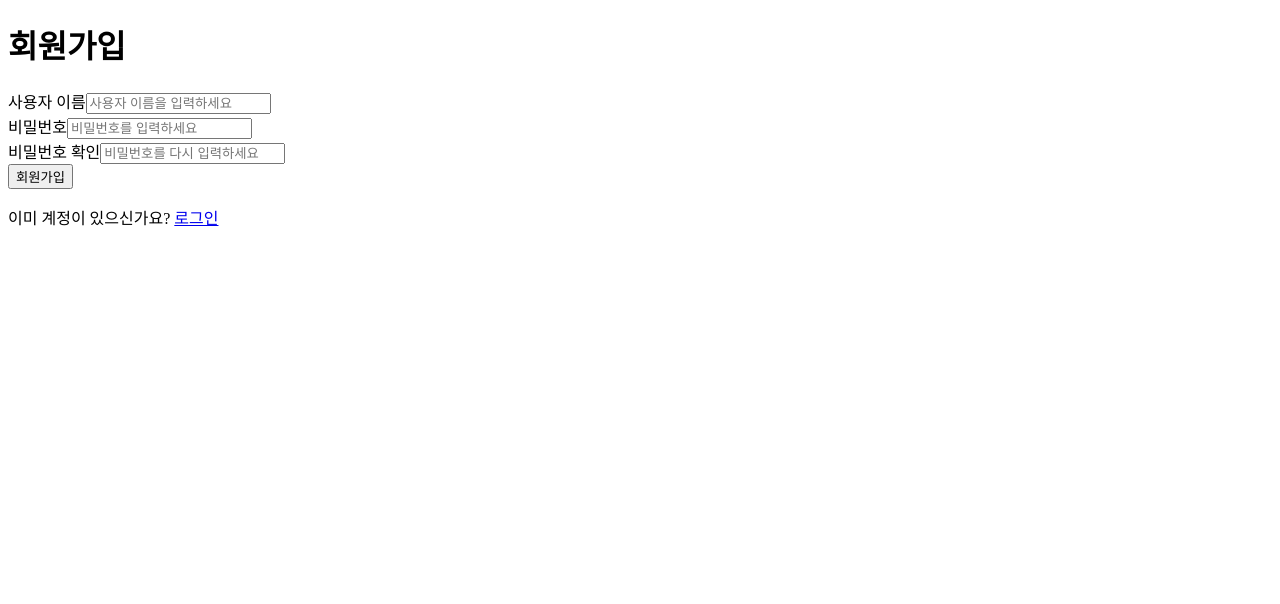
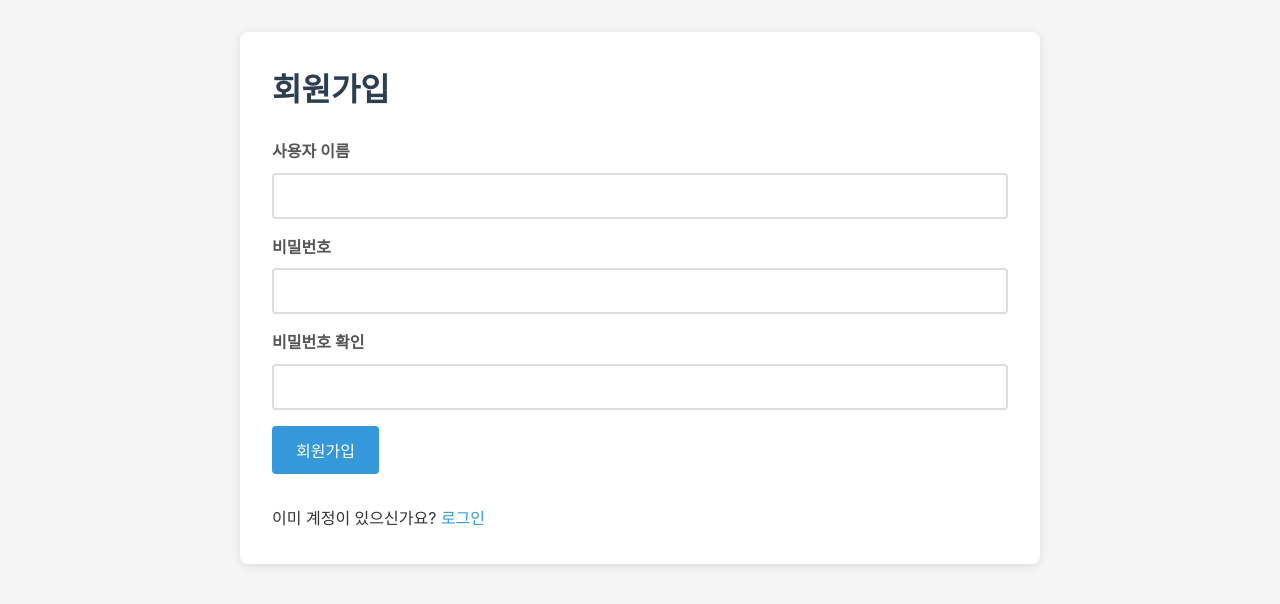
Before and after one commit to witch-factory/toy-project-monorepo, a React (Vite) app in the folder apps/todo-client/: page /register in a window 1280 px wide. Shown: the top 604 px of the page. Built offline with nearby package versions, Linux system fonts and the light colour scheme.

Commit message:
간단한 todolist 프론트 구현

```diff
--- a/apps/todo-client/src/App.tsx
+++ b/apps/todo-client/src/App.tsx
@@ -1,103 +1,136 @@
 import { useCallback, useEffect, useState } from "react";
-import { CreateTodoDto, todoAPI, TodoEntity, UpdateTodoDto } from "./api";
+import {
+  todoAPI,
+  Todo,
+  CreateTodoRequest,
+  UpdateTodoRequest,
+  tokenManager,
+  authAPI,
+  User,
+} from "./api";
+import { useNavigate } from "react-router";
 
 function TodoApp() {
-	const [todos, setTodos] = useState<TodoEntity[]>([]);
+  const [todos, setTodos] = useState<Todo[]>([]);
   const [newTodoValue, setNewTodoValue] = useState<string>("");
-	// 편집중이 아니라면 null, 편집중이라면 해당 Todo의 ID
   const [editingId, setEditingId] = useState<number | null>(null);
   const [editValue, setEditValue] = useState<string>("");
+  const [user, setUser] = useState<User | null>(null);
+  const [loading, setLoading] = useState(true);
+  const navigate = useNavigate();
 
-	// 현재는 하나의 사용자만을 대상으로 하기 때문에 고정값
-	// 이후에 로그인 시스템을 만들면서 현재 로그인된 사용자의 ID로 대체할 예정
-	const userId = 1;
+  // 현재 사용자 정보 가져오기
+  const fetchUser = useCallback(async () => {
+    try {
+      const response = await authAPI.getMe();
+      if (response.data.success && response.data.data) {
+        setUser(response.data.data);
+      }
+    } catch (error) {
+      console.error("사용자 정보 조회 실패:", error);
+      tokenManager.removeToken();
+      navigate("/login");
+    }
+  }, []);
 
   // Todo 목록 조회
   const fetchTodos = useCallback(async () => {
-		if (!userId) return;
     try {
-			const response = await todoAPI.get<TodoEntity[]>("/todos", {
-				params: { userId },
-			});
-			setTodos(response.data);
-			console.log(response.data);
+      const response = await todoAPI.getTodos();
+      if (response.data.success && response.data.data) {
+        setTodos(response.data.data);
+      }
     } catch (error) {
       console.error("할 일 목록 조회 실패:", error);
     }
   }, []);
 
-	// 컴포넌트 마운트 시 Todo 목록 조회
+  // 컴포넌트 마운트 시 사용자 정보와 Todo 목록 조회
   useEffect(() => {
-		if (userId) {
-			fetchTodos();
+    const init = async () => {
+      if (!tokenManager.getToken()) {
+        navigate("/login");
+        return;
       }
-	}, [fetchTodos]);
+
+      await fetchUser();
+      await fetchTodos();
+      setLoading(false);
+    };
+
+    init();
+  }, [fetchUser, fetchTodos]);
 
   const addTodo = async (e: React.FormEvent) => {
     e.preventDefault();
-		if (!userId || !newTodoValue.trim()) {
+    if (!newTodoValue.trim()) {
       alert("할 일을 입력하세요.");
       return;
     }
 
     try {
-			const data: CreateTodoDto = {
+      const data: CreateTodoRequest = {
         title: newTodoValue.trim(),
-				userId,
-				completed: false,
       };
-			const response = await todoAPI.post<TodoEntity>("/todos", data);
-			setTodos([...todos, response.data]);
+      const response = await todoAPI.createTodo(data);
+      if (response.data.success && response.data.data) {
+        setTodos([response.data.data, ...todos]);
         setNewTodoValue("");
-		} catch (error) {
-			console.error("할 일 추가 실패:", error);
+      }
+    } catch (error: any) {
+      alert(error.response?.data?.error || "할 일 추가에 실패했습니다.");
     }
   };
 
-	const toggleTodo = async (todo: TodoEntity) => {
+  const toggleTodo = async (todo: Todo) => {
     try {
-			const data: UpdateTodoDto = { completed: !todo.completed };
-			const response = await todoAPI.patch<TodoEntity>(
-				`/todos/${todo.id}`,
-				data,
+      const response = await todoAPI.toggleTodo(todo.id);
+      if (response.data.success && response.data.data) {
+        setTodos(
+          todos.map((t) => (t.id === todo.id ? response.data.data! : t))
         );
-			setTodos(todos.map((t) => (t.id === todo.id ? response.data : t)));
-		} catch (error) {
-			console.error("할 일 상태 변경 실패:", error);
+      }
+    } catch (error: any) {
+      alert(error.response?.data?.error || "할 일 상태 변경에 실패했습니다.");
     }
   };
 
   const deleteTodo = async (id: number) => {
+    if (!confirm("정말 삭제하시겠습니까?")) return;
+
     try {
-			await todoAPI.delete(`/todos/${id}`);
+      const response = await todoAPI.deleteTodo(id);
+      if (response.data.success) {
         setTodos(todos.filter((todo) => todo.id !== id));
-		} catch (error) {
-			console.error("할 일 삭제 실패:", error);
+      }
+    } catch (error: any) {
+      alert(error.response?.data?.error || "할 일 삭제에 실패했습니다.");
     }
   };
 
   // 편집 모드 시작
-	const startEdit = (todo: TodoEntity) => {
+  const startEdit = (todo: Todo) => {
     setEditingId(todo.id);
     setEditValue(todo.title);
   };
 
   // 편집 저장
   const saveEdit = async () => {
-		if (editingId === null) return;
+    if (editingId === null || !editValue.trim()) return;
 
     try {
-			const data: UpdateTodoDto = { title: editValue.trim() };
-			const response = await todoAPI.patch<TodoEntity>(
-				`/todos/${editingId}`,
-				data,
-			);
+      const data: UpdateTodoRequest = { title: editValue.trim() };
+      const response = await todoAPI.updateTodo(editingId, data);
+      if (response.data.success && response.data.data) {
         setTodos(
-				todos.map((todo) => (todo.id === editingId ? response.data : todo)),
+          todos.map((todo) =>
+            todo.id === editingId ? response.data.data! : todo
+          )
         );
         cancelEdit();
-		} catch (error) {
-			console.error("할 일 수정 실패:", error);
+      }
+    } catch (error: any) {
+      alert(error.response?.data?.error || "할 일 수정에 실패했습니다.");
     }
   };
 
@@ -107,9 +140,35 @@ function TodoApp() {
     setEditValue("");
   };
 
+  // 로그아웃
+  const handleLogout = () => {
+    tokenManager.removeToken();
+    navigate("/login");
+  };
+
+  if (loading) {
+    return <div>로딩중...</div>;
+  }
+
   return (
     <main>
+      <div
+        style={{
+          display: "flex",
+          justifyContent: "space-between",
+          alignItems: "center",
+          marginBottom: "1rem",
+        }}
+      >
         <h1>할 일 목록</h1>
+        <div>
+          <span>안녕하세요, {user?.username}님!</span>
+          <button onClick={handleLogout} style={{ marginLeft: "1rem" }}>
+            로그아웃
+          </button>
+        </div>
+      </div>
+
       <form onSubmit={addTodo} aria-label="Add Todo Form">
         <label htmlFor="new-todo">새로운 할 일</label>
         <input
@@ -117,15 +176,21 @@ function TodoApp() {
           type="text"
           value={newTodoValue}
           onChange={(e) => setNewTodoValue(e.target.value)}
-					placeholder="New Task"
+          placeholder="할 일을 입력하세요"
           aria-label="New Task Input"
         />
         <button type="submit">추가</button>
       </form>
+
+      {todos.length === 0 ? (
+        <p>할 일이 없습니다. 새로운 할 일을 추가해보세요!</p>
+      ) : (
         <ul aria-live="polite">
           {todos.map((todo) => (
-					<li key={todo.id}>
-						<div>
+            <li key={todo.id} style={{ marginBottom: "0.5rem" }}>
+              <div
+                style={{ display: "flex", alignItems: "center", gap: "0.5rem" }}
+              >
                 <input
                   id={`todo-${todo.id}`}
                   type="checkbox"
@@ -134,12 +199,13 @@ function TodoApp() {
                 />
                 {editingId === todo.id ? (
                   // 편집 모드
-								<div>
+                  <div style={{ flex: 1, display: "flex", gap: "0.5rem" }}>
                     <input
                       type="text"
                       value={editValue}
                       onChange={(e) => setEditValue(e.target.value)}
                       aria-label="Edit todo text"
+                      style={{ flex: 1 }}
                     />
                     <button
                       type="button"
@@ -162,11 +228,13 @@ function TodoApp() {
                     <label
                       id={`todo-label-${todo.id}`}
                       htmlFor={`todo-${todo.id}`}
-										style={
-											todo.completed
-												? { textDecoration: "line-through" }
-												: undefined
-										}
+                      style={{
+                        flex: 1,
+                        textDecoration: todo.completed
+                          ? "line-through"
+                          : "none",
+                        color: todo.completed ? "#888" : "inherit",
+                      }}
                     >
                       {todo.title}
                     </label>
@@ -177,19 +245,21 @@ function TodoApp() {
                     >
                       수정
                     </button>
-								</>
-							)}
-						</div>
                     <button
                       type="button"
                       onClick={() => deleteTodo(todo.id)}
                       aria-label={`Delete ${todo.title}`}
+                      style={{ backgroundColor: "red" }}
                     >
                       삭제
                     </button>
+                  </>
+                )}
+              </div>
             </li>
           ))}
         </ul>
+      )}
     </main>
   );
 }
--- a/apps/todo-client/src/Login.tsx
+++ b/apps/todo-client/src/Login.tsx
@@ -1,15 +1,15 @@
 import { FormEvent, useState } from "react";
-
-type LoginForm = {
-	username: string;
-	password: string;
-};
+import { authAPI, LoginRequest, tokenManager } from "./api";
+import { useNavigate } from "react-router";
 
 function Login() {
-	const [user, setUser] = useState<LoginForm>({
+  const [user, setUser] = useState<LoginRequest>({
     username: "",
     password: "",
   });
+  const [loading, setLoading] = useState(false);
+  const [error, setError] = useState("");
+  const navigate = useNavigate();
 
   const handleChange = (e: React.ChangeEvent<HTMLInputElement>) => {
     setUser({
@@ -20,12 +20,33 @@ function Login() {
 
   const handleLogin = async (e: FormEvent) => {
     e.preventDefault();
-		console.log("로그인 시도", user);
+    setError("");
+    setLoading(true);
+
+    try {
+      const response = await authAPI.login(user);
+
+      if (response.data.success && response.data.data) {
+        tokenManager.setToken(response.data.data.token);
+        alert(response.data.message || "로그인 성공!");
+        navigate("/");
+      } else {
+        setError(response.data.error || "로그인에 실패했습니다.");
+      }
+    } catch (error: any) {
+      setError(error.response?.data?.error || "로그인 중 오류가 발생했습니다.");
+    } finally {
+      setLoading(false);
+    }
   };
 
   return (
     <main>
       <h1>로그인</h1>
+      {error && (
+        <div style={{ color: "red", marginBottom: "1rem" }}>{error}</div>
+      )}
+
       <form onSubmit={handleLogin}>
         <div>
           <label htmlFor="username">사용자 이름</label>
@@ -36,6 +57,7 @@ function Login() {
             value={user.username}
             onChange={handleChange}
             required
+            disabled={loading}
           />
         </div>
         <div>
@@ -47,9 +69,12 @@ function Login() {
             value={user.password}
             onChange={handleChange}
             required
+            disabled={loading}
           />
         </div>
-				<button type="submit">로그인</button>
+        <button type="submit" disabled={loading}>
+          {loading ? "로그인 중..." : "로그인"}
+        </button>
       </form>
       <p>
         계정이 없으신가요? <a href="/register">회원가입</a>
--- a/apps/todo-client/src/Register.tsx
+++ b/apps/todo-client/src/Register.tsx
@@ -1,75 +1,113 @@
-import { useState } from "react";
+import { FormEvent, useState } from "react";
+import { authAPI, RegisterRequest, tokenManager } from "./api";
+import { useNavigate } from "react-router";
 
-type RegisterForm = {
-	username: string;
-	password: string;
-	confirmPassword: string;
+function Register() {
+  const [user, setUser] = useState<RegisterRequest>({
+    username: "",
+    password: "",
+  });
+  const [confirmPassword, setConfirmPassword] = useState("");
+  const [loading, setLoading] = useState(false);
+  const [error, setError] = useState("");
+  const navigate = useNavigate();
+
+  const handleChange = (e: React.ChangeEvent<HTMLInputElement>) => {
+    setUser({
+      ...user,
+      [e.target.name]: e.target.value,
+    });
   };
 
-function Register() {
-	const [form, setForm] = useState<RegisterForm>({
-		username: "",
-		password: "",
-		confirmPassword: "",
-	});
+  const handleRegister = async (e: FormEvent) => {
+    e.preventDefault();
+    setError("");
 
-	// 입력값 변경 핸들러
-	const handleChange = (e: React.ChangeEvent<HTMLInputElement>) => {
-		const { name, value } = e.target;
-		setForm((prevForm) => ({
-			...prevForm,
-			[name]: value,
-		}));
-	};
+    if (user.password !== confirmPassword) {
+      setError("비밀번호가 일치하지 않습니다.");
+      return;
+    }
 
-	// 회원가입 시도
-	const handleRegister = async (e: React.FormEvent) => {
-		e.preventDefault();
-		console.log("회원가입 시도", form);
+    if (user.password.length < 6) {
+      setError("비밀번호는 최소 6자 이상이어야 합니다.");
+      return;
+    }
+
+    setLoading(true);
+
+    try {
+      const response = await authAPI.register(user);
+
+      if (response.data.success && response.data.data) {
+        tokenManager.setToken(response.data.data.token);
+        alert(response.data.message || "회원가입이 완료되었습니다!");
+        navigate("/");
+      } else {
+        setError(response.data.error || "회원가입에 실패했습니다.");
+      }
+    } catch (error: any) {
+      setError(
+        error.response?.data?.error || "회원가입 중 오류가 발생했습니다."
+      );
+    } finally {
+      setLoading(false);
+    }
   };
 
   return (
     <main>
       <h1>회원가입</h1>
+      {error && (
+        <div style={{ color: "red", marginBottom: "1rem" }}>{error}</div>
+      )}
+
       <form onSubmit={handleRegister}>
         <div>
           <label htmlFor="username">사용자 이름</label>
           <input
-						type="text"
             id="username"
             name="username"
-						value={form.username}
+            type="text"
+            value={user.username}
             onChange={handleChange}
-						placeholder="사용자 이름을 입력하세요"
             required
+            disabled={loading}
           />
         </div>
+
         <div>
           <label htmlFor="password">비밀번호</label>
           <input
-						type="password"
             id="password"
             name="password"
-						value={form.password}
+            type="password"
+            value={user.password}
             onChange={handleChange}
-						placeholder="비밀번호를 입력하세요"
             required
+            disabled={loading}
+            minLength={6}
           />
         </div>
+
         <div>
           <label htmlFor="confirmPassword">비밀번호 확인</label>
           <input
-						type="password"
             id="confirmPassword"
             name="confirmPassword"
-						value={form.confirmPassword}
-						onChange={handleChange}
-						placeholder="비밀번호를 다시 입력하세요"
+            type="password"
+            value={confirmPassword}
+            onChange={(e) => setConfirmPassword(e.target.value)}
             required
+            disabled={loading}
+            minLength={6}
           />
         </div>
-				<button type="submit">회원가입</button>
+
+        <button type="submit" disabled={loading}>
+          {loading ? "처리중..." : "회원가입"}
+        </button>
       </form>
+
       <p>
         이미 계정이 있으신가요? <a href="/login">로그인</a>
       </p>
--- a/apps/todo-client/src/api.ts
+++ b/apps/todo-client/src/api.ts
@@ -1,13 +1,100 @@
-import { components, paths } from "@toy-monorepo/shared";
 import axios from "axios";
 
-export const todoAPI = axios.create({
-	baseURL: "http://localhost:3000",
+// Express 서버 API 타입들
+export interface ApiResponse<T = any> {
+  success: boolean;
+  data?: T;
+  message?: string;
+  error?: string;
+}
+
+export interface User {
+  id: number;
+  username: string;
+  created_at: string;
+}
+
+export interface Todo {
+  id: number;
+  title: string;
+  completed: boolean;
+  user_id: number;
+  created_at: string;
+  updated_at: string;
+}
+
+export interface CreateTodoRequest {
+  title: string;
+}
+
+export interface UpdateTodoRequest {
+  title?: string;
+  completed?: boolean;
+}
+
+export interface LoginRequest {
+  username: string;
+  password: string;
+}
+
+export interface RegisterRequest {
+  username: string;
+  password: string;
+}
+
+export interface AuthResponse {
+  user: User;
+  token: string;
+}
+
+// Axios 인스턴스 생성
+export const api = axios.create({
+  baseURL: "http://localhost:3000",
 });
 
-// OpenAPI에서 타입 추출
-export type TodoEntity = components["schemas"]["TodoEntity"];
-export type CreateTodoDto = components["schemas"]["CreateTodoDto"];
-export type UpdateTodoDto = components["schemas"]["UpdateTodoDto"];
-export type FindTodoResponse =
-	paths["/todos"]["get"]["responses"][200]["content"]["application/json"];
+// 토큰 관리
+export const tokenManager = {
+  getToken: () => localStorage.getItem("token"),
+  setToken: (token: string) => localStorage.setItem("token", token),
+  removeToken: () => localStorage.removeItem("token"),
+};
+
+// Request 인터셉터 - 토큰 자동 추가
+api.interceptors.request.use((config) => {
+  const token = tokenManager.getToken();
+  if (token) {
+    config.headers.Authorization = `Bearer ${token}`;
+  }
+  return config;
+});
+
+// Response 인터셉터 - 에러 처리
+api.interceptors.response.use(
+  (response) => response,
+  (error) => {
+    // if (error.response?.status === 401) {
+    //   tokenManager.removeToken();
+    // }
+    return Promise.reject(error);
+  }
+);
+
+// API 서비스 함수들
+export const authAPI = {
+  register: (data: RegisterRequest) =>
+    api.post<ApiResponse<AuthResponse>>("/auth/register", data),
+  login: (data: LoginRequest) =>
+    api.post<ApiResponse<AuthResponse>>("/auth/login", data),
+  getMe: () => api.get<ApiResponse<User>>("/auth/me"),
+};
+
+export const todoAPI = {
+  getTodos: () => api.get<ApiResponse<Todo[]>>("/todos"),
+  createTodo: (data: CreateTodoRequest) =>
+    api.post<ApiResponse<Todo>>("/todos", data),
+  updateTodo: (id: number, data: UpdateTodoRequest) =>
+    api.put<ApiResponse<Todo>>(`/todos/${id}`, data),
+  deleteTodo: (id: number) => api.delete<ApiResponse<Todo>>(`/todos/${id}`),
+  toggleTodo: (id: number) =>
+    api.patch<ApiResponse<Todo>>(`/todos/${id}/toggle`),
+};
--- a/apps/todo-client/src/main.tsx
+++ b/apps/todo-client/src/main.tsx
@@ -5,6 +5,7 @@ import { BrowserRouter, Routes, Route } from "react-router";
 import TodoApp from "./App";
 import Login from "./Login";
 import Register from "./Register";
+import "./styles.css";
 
 // biome-ignore lint/style/noNonNullAssertion: This is library code
 createRoot(document.getElementById("root")!).render(
@@ -16,5 +17,5 @@ createRoot(document.getElementById("root")!).render(
         <Route path="/register" element={<Register />} />
       </Routes>
     </BrowserRouter>
-	</StrictMode>,
+  </StrictMode>
 );
--- /dev/null
+++ b/apps/todo-client/src/styles.css
@@ -0,0 +1,142 @@
+/* 기본 스타일링 */
+* {
+  box-sizing: border-box;
+  margin: 0;
+  padding: 0;
+}
+
+body {
+  font-family: -apple-system, BlinkMacSystemFont, "Segoe UI", "Roboto",
+    sans-serif;
+  line-height: 1.6;
+  color: #333;
+  background-color: #f5f5f5;
+}
+
+main {
+  max-width: 800px;
+  margin: 2rem auto;
+  padding: 2rem;
+  background: white;
+  border-radius: 8px;
+  box-shadow: 0 2px 10px rgba(0, 0, 0, 0.1);
+}
+
+h1 {
+  color: #2c3e50;
+  margin-bottom: 1.5rem;
+}
+
+/* 폼 스타일링 */
+form {
+  margin-bottom: 2rem;
+}
+
+form div {
+  margin-bottom: 1rem;
+}
+
+label {
+  display: block;
+  margin-bottom: 0.5rem;
+  font-weight: 600;
+  color: #555;
+}
+
+input[type="text"],
+input[type="password"] {
+  width: 100%;
+  padding: 0.75rem;
+  border: 2px solid #ddd;
+  border-radius: 4px;
+  font-size: 1rem;
+  transition: border-color 0.3s ease;
+}
+
+input[type="text"]:focus,
+input[type="password"]:focus {
+  outline: none;
+  border-color: #3498db;
+}
+
+input[type="text"]:disabled,
+input[type="password"]:disabled {
+  background-color: #f8f9fa;
+  cursor: not-allowed;
+}
+
+button {
+  background-color: #3498db;
+  color: white;
+  border: none;
+  padding: 0.75rem 1.5rem;
+  border-radius: 4px;
+  font-size: 1rem;
+  cursor: pointer;
+  transition: background-color 0.3s ease;
+}
+
+button:hover:not(:disabled) {
+  background-color: #2980b9;
+}
+
+button:disabled {
+  background-color: #bdc3c7;
+  cursor: not-allowed;
+}
+
+/* Todo 리스트 스타일링 */
+ul {
+  list-style: none;
+}
+
+li {
+  padding: 1rem;
+  border: 1px solid #eee;
+  border-radius: 4px;
+  background: #fafafa;
+}
+
+li:hover {
+  background: #f0f0f0;
+}
+
+/* 체크박스 스타일링 */
+input[type="checkbox"] {
+  width: 1.2rem;
+  height: 1.2rem;
+  margin-right: 0.5rem;
+}
+
+/* 에러 메시지 */
+.error {
+  color: #e74c3c;
+  background-color: #fadbd8;
+  padding: 0.75rem;
+  border-radius: 4px;
+  margin-bottom: 1rem;
+  border: 1px solid #f1948a;
+}
+
+/* 링크 스타일링 */
+a {
+  color: #3498db;
+  text-decoration: none;
+}
+
+a:hover {
+  text-decoration: underline;
+}
+
+/* 반응형 */
+@media (max-width: 768px) {
+  main {
+    margin: 1rem;
+    padding: 1rem;
+  }
+
+  button {
+    width: 100%;
+    margin-bottom: 0.5rem;
+  }
+}
```
Also changed, not shown: 2 other files (tests, documents, lock files or other folders). Lines whose indentation alone changed are shown as unchanged.
